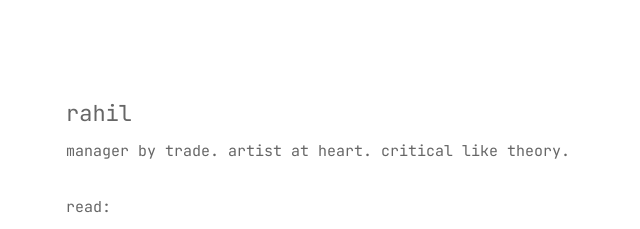
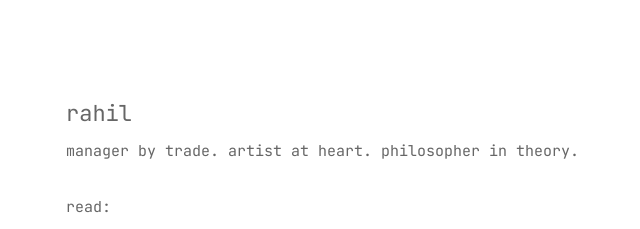
Before and after one commit to rahilc824/personal-site, a Next.js app: page / in a window 1280 px wide. Shown: the top 229 px of the page, without its empty margins (278-918 px from the left). Built offline with nearby package versions, Linux system fonts and the light colour scheme.

Commit message:
update about line

```diff
--- a/src/app/page.tsx
+++ b/src/app/page.tsx
@@ -13,7 +13,7 @@ export default function Home() {
       <header>
         <h1 className="text-[22px]">rahil</h1>
         <p className="mt-2">
-          manager by trade. artist at heart. critical like theory.
+          manager by trade. artist at heart. philosopher in theory.
         </p>
       </header>
 
```
